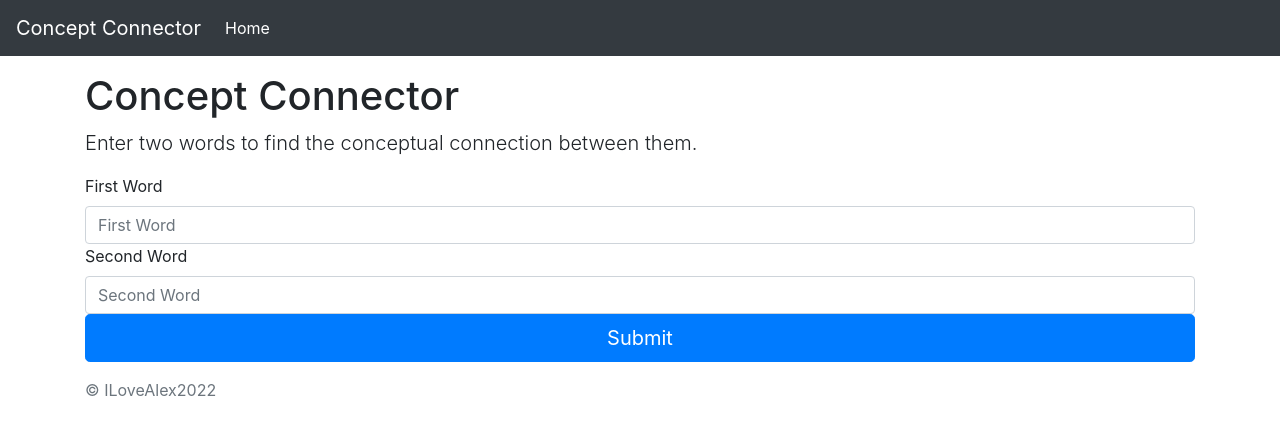
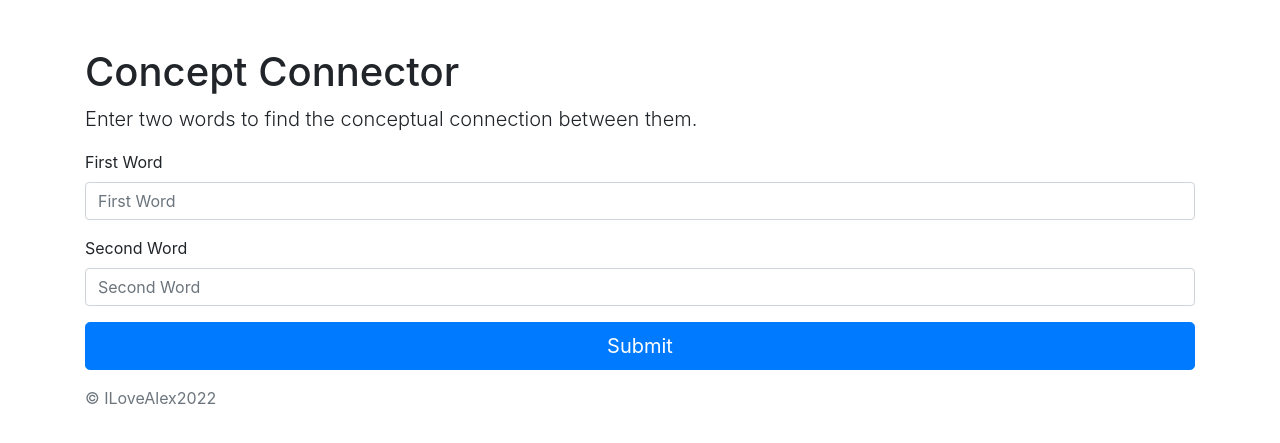
Before and after one commit to Aye-I-Love-Alex/backend, a Flask app: page / in a window 1280 px wide. Shown: the top 443 px of the page. Run offline with Flask 2, Linux system fonts and the light colour scheme; some libraries are stand-ins or nearby versions.

Commit message:
Removing unnecessary parts of front end

```diff
--- a/templates/index.html
+++ b/templates/index.html
@@ -6,7 +6,7 @@
         <meta name="description" content="">
         <meta name="author" content="">
         <link rel="icon" href="/docs/4.0/assets/img/favicons/favicon.ico">
-        <title>Sticky Footer Navbar Template for Bootstrap</title>
+        <title>Concept Connector</title>
 
         <link rel="canonical"
             href="https://getbootstrap.com/docs/4.0/examples/sticky-footer-navbar/">
@@ -20,26 +20,6 @@
 
     <body data-new-gr-c-s-check-loaded="14.1078.0" data-gr-ext-installed="">
         <header>
-            <!-- Fixed navbar -->
-            <nav class="navbar navbar-expand-md navbar-dark fixed-top bg-dark">
-                <a class="navbar-brand" href="#">Concept Connector</a>
-                <button class="navbar-toggler" type="button"
-                    data-toggle="collapse" data-target="#navbarCollapse"
-                    aria-controls="navbarCollapse" aria-expanded="false"
-                    aria-label="Toggle navigation">
-                    <span class="navbar-toggler-icon"></span>
-                </button>
-                <div class="collapse navbar-collapse" id="navbarCollapse">
-                    <ul class="navbar-nav mr-auto">
-                        <li class="nav-item active">
-                            <a class="nav-link" href="#">Home <span
-                                    class="sr-only">(current)</span></a>
-                        </li>
-                    </ul>
-                </div>
-            </nav>
-            <br>
-        </header>
 
         <!-- Begin page content -->
         <main role="main" class="container">
@@ -50,9 +30,9 @@
             <form action="/" method="post">
                 <label for="text">First Word<span class="text-muted"></span></label>
                 <input type="text" class="form-control" name="firstword" placeholder="First Word">
-                <label for="text">Second Word<span class="text-muted"></span></label>
+                <label for="text" class="mt-3">Second Word<span class="text-muted"></span></label>
                 <input type="text" class="form-control" name="secondword" placeholder="Second Word">
-                <input type="submit" class="btn btn-primary btn-lg btn-block" value="Submit">
+                <input type="submit" class="btn btn-primary btn-lg btn-block mt-3" value="Submit">
             </form>
 
             {% if connection != "" %}
```
